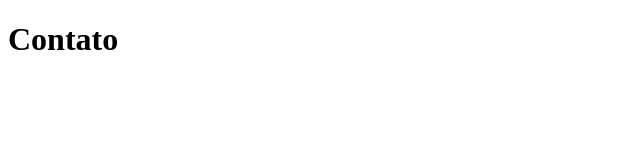
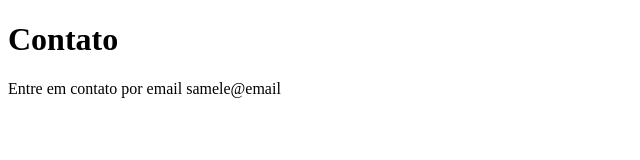
Before and after one commit to sameleparente/sistema-de-cadastro, a plain HTML site: page contato.html in a window 1280 px wide. Shown: the whole page, without its empty margins (0-640 px from the left). Drawn offline with Linux system fonts and the light colour scheme.

Commit message:
adicionando pagina de cocntato

```diff
--- a/contato.html
+++ b/contato.html
@@ -8,5 +8,6 @@
 </head>
 <body>
     <h1>Contato</h1>
+    <p>Entre em contato por email samele@email</p>
 </body>
 </html>
```
